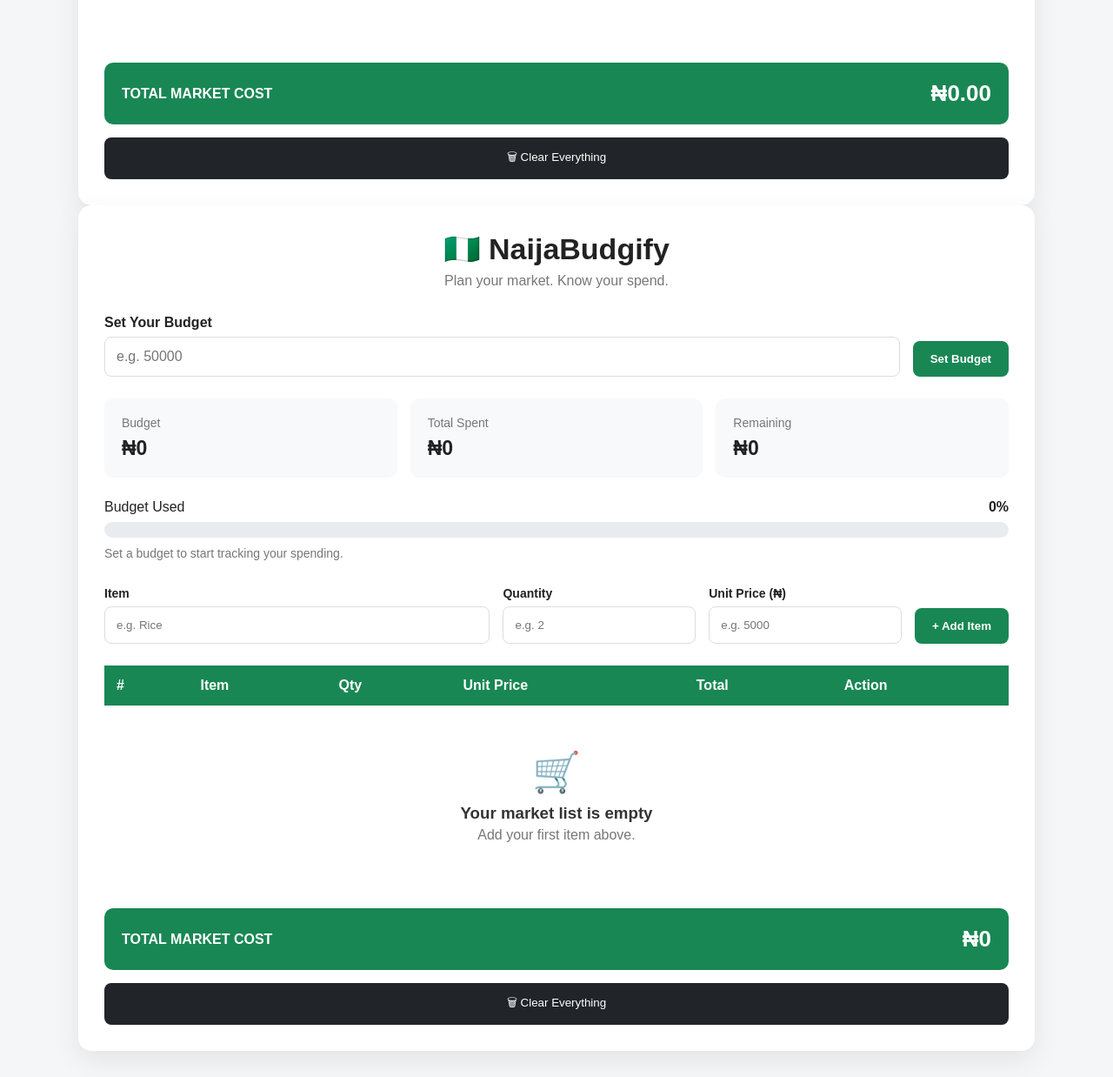
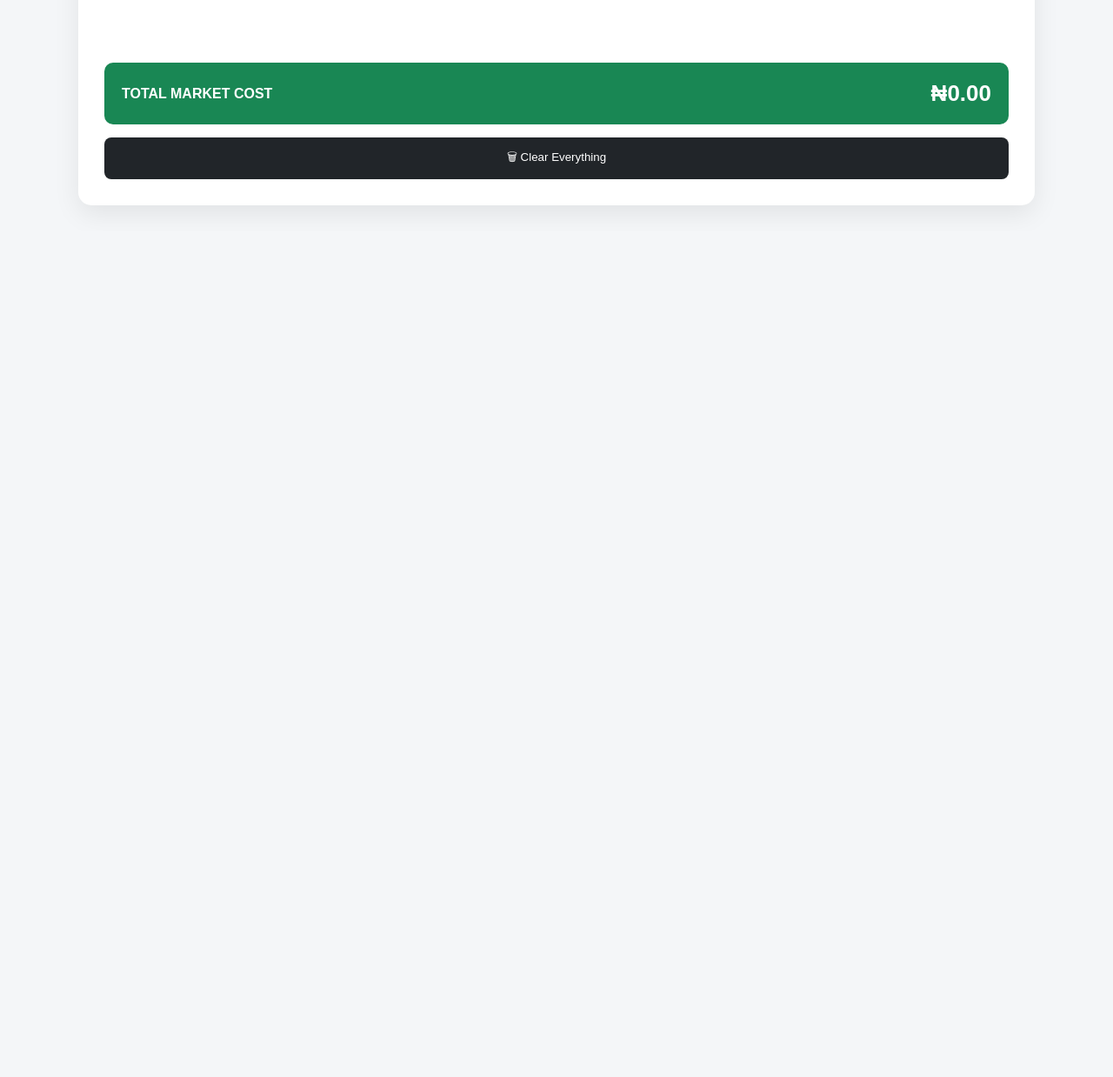
Before and after one commit to 1Masterq/Budgetflow, a plain HTML site: page index.html in a window 1280 px wide. Shown: the part 766-2004 px from the top of the page at 87% size. After the commit the page ends 1032 px from the top, so only its background shows below. Drawn offline with Linux system fonts and the light colour scheme.

Commit message:
Update index.html

```diff
--- a/index.html
+++ b/index.html
@@ -309,314 +309,4 @@
 
 </body>
 
-</html><!DOCTYPE html>
-<html lang="en">
-
-<head>
-
-    <meta charset="UTF-8">
-
-    <meta
-        name="viewport"
-        content="width=device-width, initial-scale=1.0"
-    >
-
-    <title>NaijaBudgify</title>
-
-    <link rel="stylesheet" href="style.css">
-
-</head>
-
-
-<body>
-
-
-    <div class="container">
-
-
-        <!-- =========================
-             HEADER
-        ========================== -->
-
-        <header>
-
-            <h1>🇳🇬 NaijaBudgify</h1>
-
-            <p>
-                Plan your market. Know your spend.
-            </p>
-
-        </header>
-
-
-
-        <!-- =========================
-             BUDGET SETUP
-        ========================== -->
-
-        <section class="budget-setup">
-
-            <div>
-
-                <label for="budget">
-                    Set Your Budget
-                </label>
-
-                <input
-                    type="number"
-                    id="budget"
-                    placeholder="e.g. 50000"
-                    min="0"
-                >
-
-            </div>
-
-
-            <button onclick="setBudget()">
-                Set Budget
-            </button>
-
-        </section>
-
-
-
-        <!-- =========================
-             BUDGET SUMMARY
-        ========================== -->
-
-        <section class="summary">
-
-
-            <div class="summary-card">
-
-                <span>Budget</span>
-
-                <strong id="budgetDisplay">
-                    ₦0
-                </strong>
-
-            </div>
-
-
-            <div class="summary-card">
-
-                <span>Total Spent</span>
-
-                <strong id="spentDisplay">
-                    ₦0
-                </strong>
-
-            </div>
-
-
-            <div class="summary-card">
-
-                <span>Remaining</span>
-
-                <strong id="remainingDisplay">
-                    ₦0
-                </strong>
-
-            </div>
-
-
-        </section>
-
-
-
-        <!-- =========================
-             BUDGET PROGRESS
-        ========================== -->
-
-        <section class="progress-section">
-
-            <div class="progress-header">
-
-                <span>Budget Used</span>
-
-                <strong id="percentage">
-                    0%
-                </strong>
-
-            </div>
-
-
-            <div class="progress-container">
-
-                <div
-                    class="progress-bar"
-                    id="progressBar"
-                ></div>
-
-            </div>
-
-
-            <p id="budgetMessage">
-                Set a budget to start tracking your spending.
-            </p>
-
-        </section>
-
-
-
-        <!-- =========================
-             ADD ITEM
-        ========================== -->
-
-        <section class="input-section">
-
-
-            <div class="input-group">
-
-                <label for="item">
-                    Item
-                </label>
-
-                <input
-                    type="text"
-                    id="item"
-                    placeholder="e.g. Rice"
-                >
-
-            </div>
-
-
-            <div class="input-group">
-
-                <label for="quantity">
-                    Quantity
-                </label>
-
-                <input
-                    type="number"
-                    id="quantity"
-                    placeholder="e.g. 2"
-                    min="1"
-                >
-
-            </div>
-
-
-            <div class="input-group">
-
-                <label for="amount">
-                    Unit Price (₦)
-                </label>
-
-                <input
-                    type="number"
-                    id="amount"
-                    placeholder="e.g. 5000"
-                    min="0"
-                >
-
-            </div>
-
-
-            <button
-                class="add-btn"
-                onclick="addItem()"
-            >
-                + Add Item
-            </button>
-
-
-        </section>
-
-
-
-        <!-- =========================
-             MARKET TABLE
-        ========================== -->
-
-        <div class="table-container">
-
-            <table>
-
-                <thead>
-
-                    <tr>
-
-                        <th>#</th>
-
-                        <th>Item</th>
-
-                        <th>Qty</th>
-
-                        <th>Unit Price</th>
-
-                        <th>Total</th>
-
-                        <th>Action</th>
-
-                    </tr>
-
-                </thead>
-
-
-                <tbody id="marketList">
-
-                </tbody>
-
-            </table>
-
-
-            <div
-                id="emptyMessage"
-                class="empty-message"
-            >
-
-                <div>🛒</div>
-
-                <h3>
-                    Your market list is empty
-                </h3>
-
-                <p>
-                    Add your first item above.
-                </p>
-
-            </div>
-
-        </div>
-
-
-
-        <!-- =========================
-             GRAND TOTAL
-        ========================== -->
-
-        <div class="grand-total">
-
-            <span>
-                TOTAL MARKET COST
-            </span>
-
-            <strong id="grandTotal">
-                ₦0
-            </strong>
-
-        </div>
-
-
-
-        <!-- =========================
-             CLEAR BUTTON
-        ========================== -->
-
-        <button
-            class="clear-btn"
-            onclick="clearEverything()"
-        >
-            🗑 Clear Everything
-        </button>
-
-
-    </div>
-
-
-
-    <script src="script.js"></script>
-</body>
-
 </html>
```
